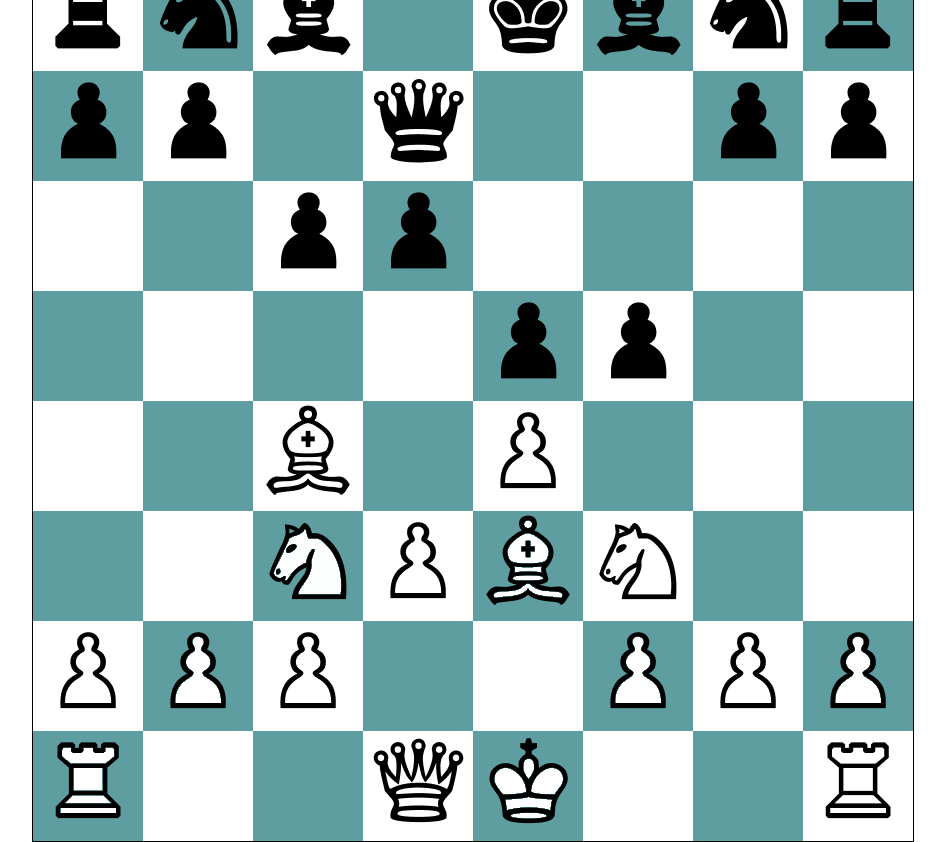
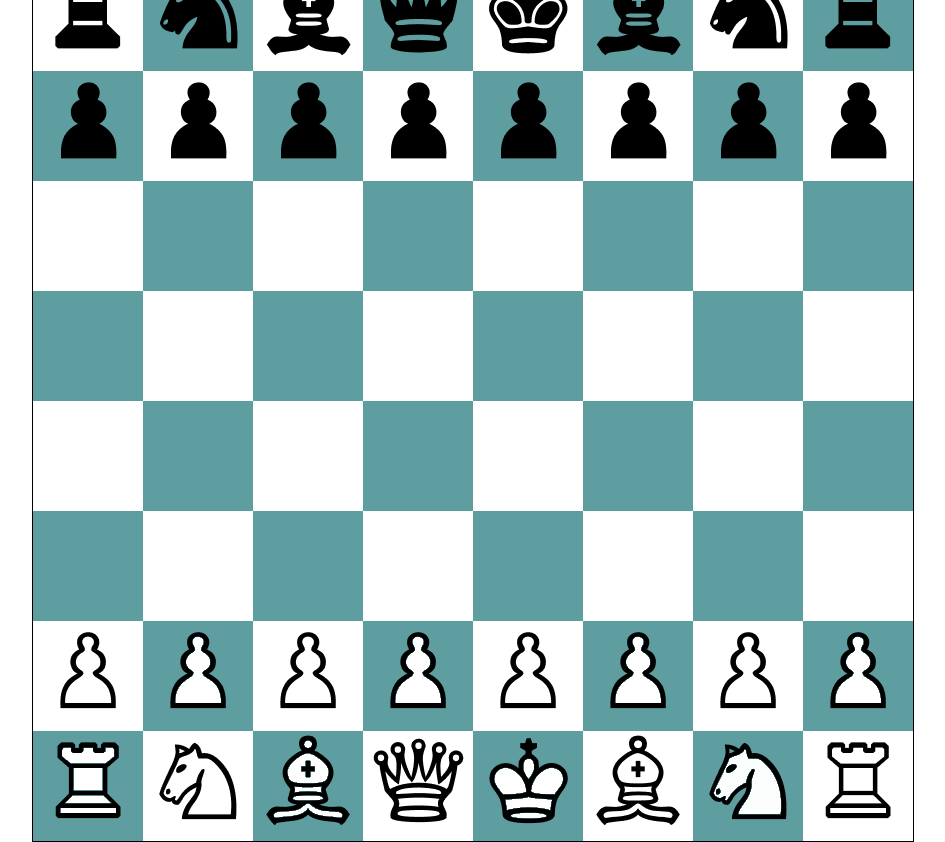
Before and after one commit to joaquinmir/chess-react, a React (Create React App) app: page / in a window 1280 px wide. Shown: the whole page, without its empty margins (168-1113 px from the left). Built offline with nearby package versions, Linux system fonts and the light colour scheme.

Commit message:
Added en passant and pawn promotion

```diff
--- a/src/Chess.js
+++ b/src/Chess.js
@@ -21,6 +21,10 @@ export default class Chess {
         this.bCastleQSide = true;
         this.bCastleKSide = true;
         this.end = false;
+        this.pawnMovedTwoSquares = false;
+        this.squareEnPassant = null;
+        this.enPassantCounter = 0;
+        this.enPassantDetected = false;
         this.winner = null;
         this.legalMoves = new Map();
         this.attacks = new Map();
@@ -32,6 +36,7 @@ export default class Chess {
         let piece = this.squares[from];
         let castle = false;
         let castleRook;
+        let index;
         if(piece.toLowerCase() === "k"){
             if(this.whiteToPlay){
                 if(to === 62){
@@ -76,7 +81,40 @@ export default class Chess {
                 }
             }
         }
-        let index;
+        else if (piece.toLowerCase() === "p"){
+            if(this.whiteToPlay){
+                if(this.enPassantDetected && to === this.squareEnPassant){
+                    this.squares[to + 8] = null;
+                    index = this.blackPieces.indexOf(to+8);
+                    this.blackPieces.splice(index, 1);
+                }
+                else if ((from - 16 ) === to){
+                    this.pawnMovedTwoSquares = true;
+                    this.squareEnPassant = from - 8;
+                    this.enPassantCounter = 2;
+                }
+                else if(to < 8){
+                    piece = "Q";
+                }
+            }
+            else {
+                if(this.enPassantDetected && to === this.squareEnPassant){
+
+                    this.squares[to - 8] = null;
+                    index = this.whitePieces.indexOf(to-8);
+                    this.whitePieces.splice(index, 1);
+                }
+                else if ((from + 16) === to){
+                    this.pawnMovedTwoSquares = true;
+                    this.squareEnPassant = from + 8;
+                    this.enPassantCounter = 2;
+                }
+                else if(to > 55){
+                    piece = "q";
+                }
+            }
+        }
+
         this.squares[from] = null;
         if(this.squares[to]){
             if(this.whiteToPlay){
@@ -110,6 +148,12 @@ export default class Chess {
         }
 
         if(!castling){
+            if(this.enPassantCounter){
+                if(--this.enPassantCounter === 0){
+                    this.enPassantDetected = false;
+                    this.squareEnPassant = null;
+                }
+            }
             this.whiteToPlay = !this.whiteToPlay;
             this.attacks.clear();
             this.calculateAttacks();
@@ -119,6 +163,8 @@ export default class Chess {
             this.verifyMateAndStale();
 
         }
+
+
 
     }
 
@@ -502,6 +548,12 @@ export default class Chess {
 
                 }
             }
+            else if (this.squareEnPassant && this.squareEnPassant === take1){
+                if(this.canMakeThatMove(i,take1)){
+                    moves.push(take1);
+                    this.enPassantDetected = true;
+                }
+            }
 
         }
         if(take2){
@@ -514,6 +566,12 @@ export default class Chess {
                         moves.push(take2);
                     }
 
+                }
+            }
+            else if (this.squareEnPassant && this.squareEnPassant === take2){
+                if(this.canMakeThatMove(i,take2)){
+                    moves.push(take2);
+                    this.enPassantDetected = true;
                 }
             }
 
--- a/src/components/Board.jsx
+++ b/src/components/Board.jsx
@@ -6,8 +6,8 @@ import Chess from "../Chess"
 import EndGame from "./EndGame"
 
 
-//let FEN = "rnbqkbnr/pppppppp/8/8/8/8/PPPPPPPP/RNBQKBNR";
-let FEN = "rnb1kbnr/pp1q2pp/2pp4/4pp2/2B1P3/2NPBN2/PPP2PPP/R2QK2R"
+let FEN = "rnbqkbnr/pppppppp/8/8/8/8/PPPPPPPP/RNBQKBNR";
+
 let chess = new Chess(FEN);
 let activeSquare = null;
 let message = null;
@@ -119,8 +119,8 @@ export default () => {
         <div>
 
             <div className="board">
-                {squares.map((square) => (
-                    <Square handleClick = {handleClick} isWhite={isWhite(square.value)} pos={square.pos} color={square.color} value={square.value} />
+                {squares.map((square,i) => (
+                    <Square key = {i} handleClick = {handleClick} isWhite={isWhite(square.value)} pos={square.pos} color={square.color} value={square.value} />
                 ))}
             </div>
             <EndGame trigger={end} message={message}/>
--- a/src/index.js
+++ b/src/index.js
@@ -2,7 +2,7 @@ import React from 'react';
 import ReactDOM from 'react-dom';
 import './index.css';
 import App from './App';
-import reportWebVitals from './reportWebVitals';
+
 
 ReactDOM.render(
   <React.StrictMode>
@@ -10,8 +10,3 @@ ReactDOM.render(
   </React.StrictMode>,
   document.getElementById('root')
 );
-
-// If you want to start measuring performance in your app, pass a function
-// to log results (for example: reportWebVitals(console.log))
-// or send to an analytics endpoint. Learn more: https://bit.ly/CRA-vitals
-reportWebVitals();
--- a/src/reportWebVitals.js
+++ /dev/null
@@ -1,13 +0,0 @@
-const reportWebVitals = onPerfEntry => {
-  if (onPerfEntry && onPerfEntry instanceof Function) {
-    import('web-vitals').then(({ getCLS, getFID, getFCP, getLCP, getTTFB }) => {
-      getCLS(onPerfEntry);
-      getFID(onPerfEntry);
-      getFCP(onPerfEntry);
-      getLCP(onPerfEntry);
-      getTTFB(onPerfEntry);
-    });
-  }
-};
-
-export default reportWebVitals;
```
Also changed, not shown: src/setupTests.js (deleted, +0 -5 lines), public/manifest.json, 1 other file (tests, documents, lock files or other folders).
